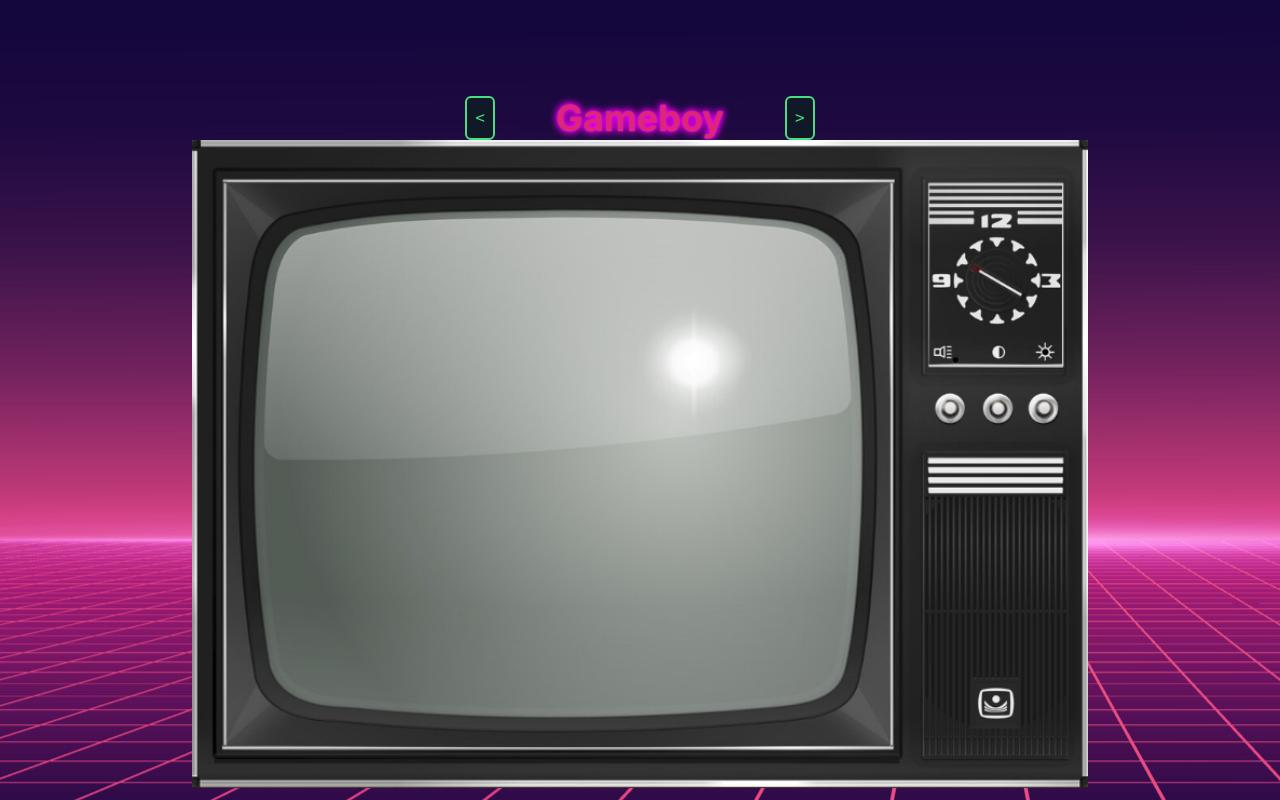
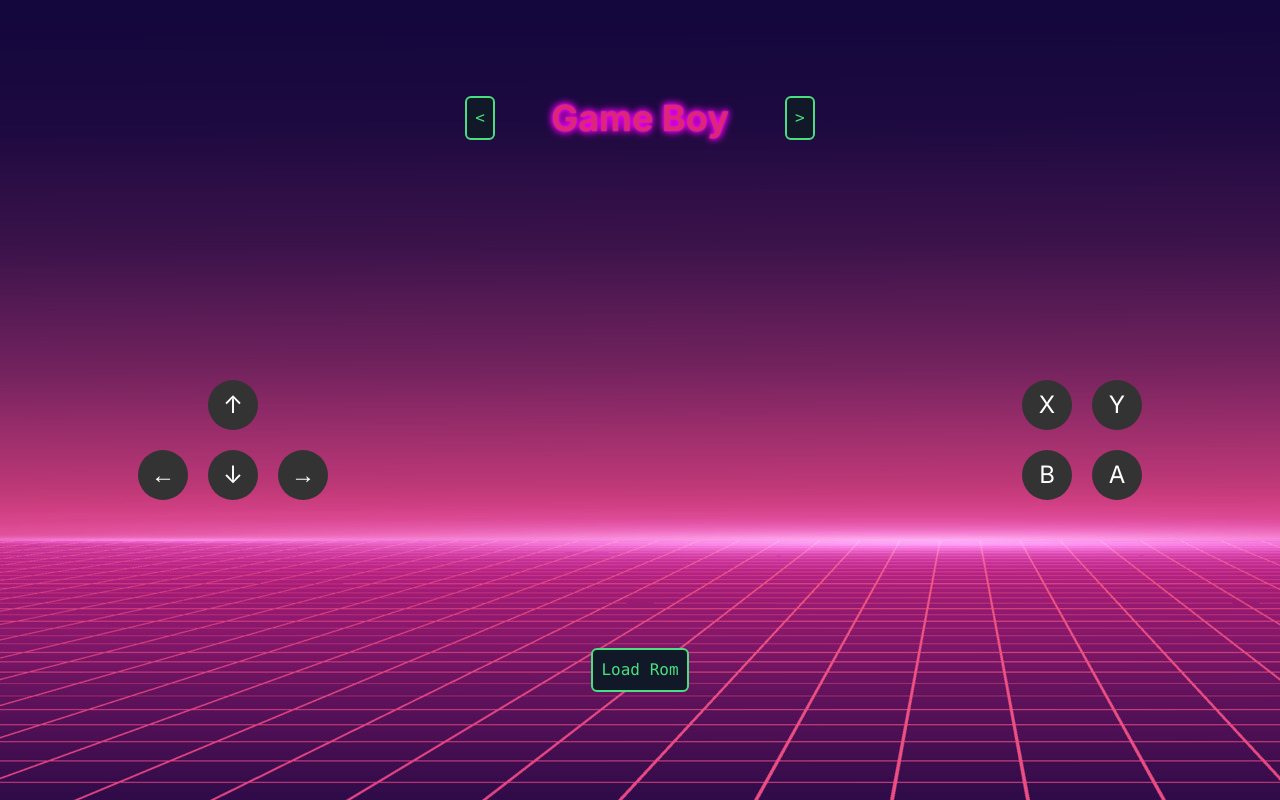
Before and after one commit to Clavvv/VirtualArcade, a Next.js app: page / in a window 1280 px wide. Shown: the top 800 px of the page. Built offline with nearby package versions, Linux system fonts and the light colour scheme.

Commit message:
added controller buttons that are reactive

```diff
--- a/app/globals.css
+++ b/app/globals.css
@@ -55,4 +55,45 @@
     @apply text-green-400;
     text-shadow: 0 0 5px #00ff99, 0 0 10px #00ff99, 0 0 20px #00ff99;
   }
+  .controller {
+    display: flex;
+    align-items: center;
+    justify-content: space-between;
+    width: 80%;
+    position: absolute;
+    top: 50%;
+    transform: translateY(-50%);
+  }
+
+  .controller-buttons-left, .controller-buttons-right {
+    display: flex;
+    flex-direction: column;
+    align-items: center;
+    justify-content: center;
+  }
+
+  .controller-buttons-left .flex, .controller-buttons-right .flex {
+    display: flex;
+    flex-direction: row;
+  }
+
+  .controller-button {
+    width: 50px;
+    height: 50px;
+    margin: 10px;
+    display: flex;
+    align-items: center;
+    justify-content: center;
+    background-color: #333;
+    color: #fff;
+    border-radius: 50%;
+    font-size: 24px;
+    cursor: pointer;
+    user-select: none;
+    transition: background-color 0.2s;
+  }
+
+  .controller-button-active {
+    background-color: #0f0; /* Change to green when active */
+  }
 }
--- a/app/page.js
+++ b/app/page.js
@@ -1,43 +1,29 @@
 'use client'
-import React, { useState, useRef } from 'react';
+import React, { useState, useRef, useEffect } from 'react';
 import { EmulatorJS } from 'react-emulatorjs';
 
 export default function Home() {
-  const emulatorArray = ["Gameboy", "Gameboy Adv", "Nintendo DS"];
+  const emulatorArray = ["Game Boy", "Game Boy Advance", "Nintendo DS"];
   const emulatorMap = {
-    "Gameboy": "gb",
-    "Gameboy Adv": "gba",
+    "Game Boy": "gb",
+    "Game Boy Advance": "gba",
     "Nintendo DS": "nds",
   };
 
   const gameRef = useRef(null);
   const [rom, setRom] = useState("");
   const [activeEmulator, setActiveEmulator] = useState(emulatorArray[0]);
-  const [fileError, setFileError] = useState(null)
-
-  const verifyRomFileType = (file) => {
-
-    if (file) {
-
-      const extension = file.name.split('.').pop()
-
-      if (extension !== emulatorMap[activeEmulator]) {
-        setFileError("invalid file type")
-        return false
-      }
-
-      setFileError(null)
-      return true
-    }
-
-
-  }
+  const [activeKeys, setActiveKeys] = useState({});
+  const [fileError, setFileError] = useState("");
 
   const handleFileUpload = (e) => {
     const file = e.target.files[0];
     if (file) {
       const newURL = URL.createObjectURL(file);
       setRom(newURL);
+      setFileError("");
+    } else {
+      setFileError("Failed to load ROM file.");
     }
   };
 
@@ -45,18 +31,42 @@
     gameRef.current.click();
   };
 
-  const handleEmulatorChangeRight = (e) => {
-    e.preventDefault();
+  const handleEmulatorChangeRight = () => {
     const current = emulatorArray.indexOf(activeEmulator);
     const next = (current + 1) % emulatorArray.length;
     setActiveEmulator(emulatorArray[next]);
   };
 
-  const handleEmulatorChangeLeft = (e) => {
-    e.preventDefault();
+  const handleEmulatorChangeLeft = () => {
     const current = emulatorArray.indexOf(activeEmulator);
     const next = (current - 1 + emulatorArray.length) % emulatorArray.length;
     setActiveEmulator(emulatorArray[next]);
+  };
+
+  const handleKeyDown = (e) => {
+    setActiveKeys((prevKeys) => ({ ...prevKeys, [e.key]: true }));
+  };
+
+  const handleKeyUp = (e) => {
+    setActiveKeys((prevKeys) => ({ ...prevKeys, [e.key]: false }));
+  };
+
+  useEffect(() => {
+    window.addEventListener('keydown', handleKeyDown);
+    window.addEventListener('keyup', handleKeyUp);
+
+    return () => {
+      window.removeEventListener('keydown', handleKeyDown);
+      window.removeEventListener('keyup', handleKeyUp);
+    };
+  }, []);
+
+  const handleButtonPress = (key) => {
+    setActiveKeys((prevKeys) => ({ ...prevKeys, [key]: true }));
+  };
+
+  const handleButtonRelease = (key) => {
+    setActiveKeys((prevKeys) => ({ ...prevKeys, [key]: false }));
   };
 
   return (
@@ -71,33 +81,122 @@
         <span className="text-center text-neon-pink text-4xl font-bold min-w-[250px]">
           {activeEmulator}
         </span>
-        <button className="cyber-button mx-5" onClick={handleEmulatorChangeRight}>
-          {">"}
+        <button
+          className="cyber-button mx-5"
+          onClick={handleEmulatorChangeRight}
+        >
+          &gt;
         </button>
-      </div >
-
-      <div className="relative flex justify-center items-center w-full h-full mb-10">
-        <div className="relative w-full xl:max-w-4xl">
-          <img src="/images/tv.png" className="block w-full h-auto" />
-          <div className="absolute inset-0 flex justify-center items-center" style={{ left: '-18%' }}>
+      </div>
+      <div className="flex flex-col h-full w-full items-center">
+        <div className="flex justify-center">
           {rom && (
             <EmulatorJS
-                className="w-[70%] h-[70%]"
+              className="justify-center"
               EJS_core={emulatorMap[activeEmulator]}
               EJS_gameUrl={rom}
             />
           )}
         </div>
-          {fileError && <span className="text-sm text-red-600 font-light">{fileError}</span>}
-        </div>
-      </div>
-
+        {fileError && (
+          <span className="text-sm text-red-600 font-light">{fileError}</span>
+        )}
         <div className="flex flex-row justify-center mt-5 p-3">
-        <input className="hidden" type="file" ref={gameRef} onChange={handleFileUpload} />
+          <input
+            className="hidden"
+            type="file"
+            ref={gameRef}
+            onChange={handleFileUpload}
+          />
           <button className="cyber-button" onClick={handleButtonClick}>
             Load Rom
           </button>
         </div>
+        <div className="controller flex justify-between w-full mt-10">
+          <div className="controller-buttons-left flex flex-col items-center">
+            <div
+              className={`controller-button ${
+                activeKeys['ArrowUp'] ? 'controller-button-active' : ''
+              }`}
+              onMouseDown={() => handleButtonPress('ArrowUp')}
+              onMouseUp={() => handleButtonRelease('ArrowUp')}
+            >
+              ↑
+            </div>
+            <div className="flex">
+              <div
+                className={`controller-button ${
+                  activeKeys['ArrowLeft'] ? 'controller-button-active' : ''
+                }`}
+                onMouseDown={() => handleButtonPress('ArrowLeft')}
+                onMouseUp={() => handleButtonRelease('ArrowLeft')}
+              >
+                ←
+              </div>
+              <div
+                className={`controller-button ${
+                  activeKeys['ArrowDown'] ? 'controller-button-active' : ''
+                }`}
+                onMouseDown={() => handleButtonPress('ArrowDown')}
+                onMouseUp={() => handleButtonRelease('ArrowDown')}
+              >
+                ↓
+              </div>
+              <div
+                className={`controller-button ${
+                  activeKeys['ArrowRight'] ? 'controller-button-active' : ''
+                }`}
+                onMouseDown={() => handleButtonPress('ArrowRight')}
+                onMouseUp={() => handleButtonRelease('ArrowRight')}
+              >
+                →
+              </div>
+            </div>
+          </div>
+          <div className="controller-buttons-right flex flex-col items-center">
+            <div className="flex">
+              <div
+                className={`controller-button ${
+                  activeKeys['x'] ? 'controller-button-active' : ''
+                }`}
+                onMouseDown={() => handleButtonPress('x')}
+                onMouseUp={() => handleButtonRelease('x')}
+              >
+                X
+              </div>
+              <div
+                className={`controller-button ${
+                  activeKeys['y'] ? 'controller-button-active' : ''
+                }`}
+                onMouseDown={() => handleButtonPress('y')}
+                onMouseUp={() => handleButtonRelease('y')}
+              >
+                Y
+              </div>
+            </div>
+            <div className="flex">
+              <div
+                className={`controller-button ${
+                  activeKeys['b'] ? 'controller-button-active' : ''
+                }`}
+                onMouseDown={() => handleButtonPress('b')}
+                onMouseUp={() => handleButtonRelease('b')}
+              >
+                B
+              </div>
+              <div
+                className={`controller-button ${
+                  activeKeys['a'] ? 'controller-button-active' : ''
+                }`}
+                onMouseDown={() => handleButtonPress('a')}
+                onMouseUp={() => handleButtonRelease('a')}
+              >
+                A
+              </div>
+            </div>
+          </div>
+        </div>
+      </div>
     </main>
   );
 }
```
Lines whose indentation alone changed are shown as unchanged.
